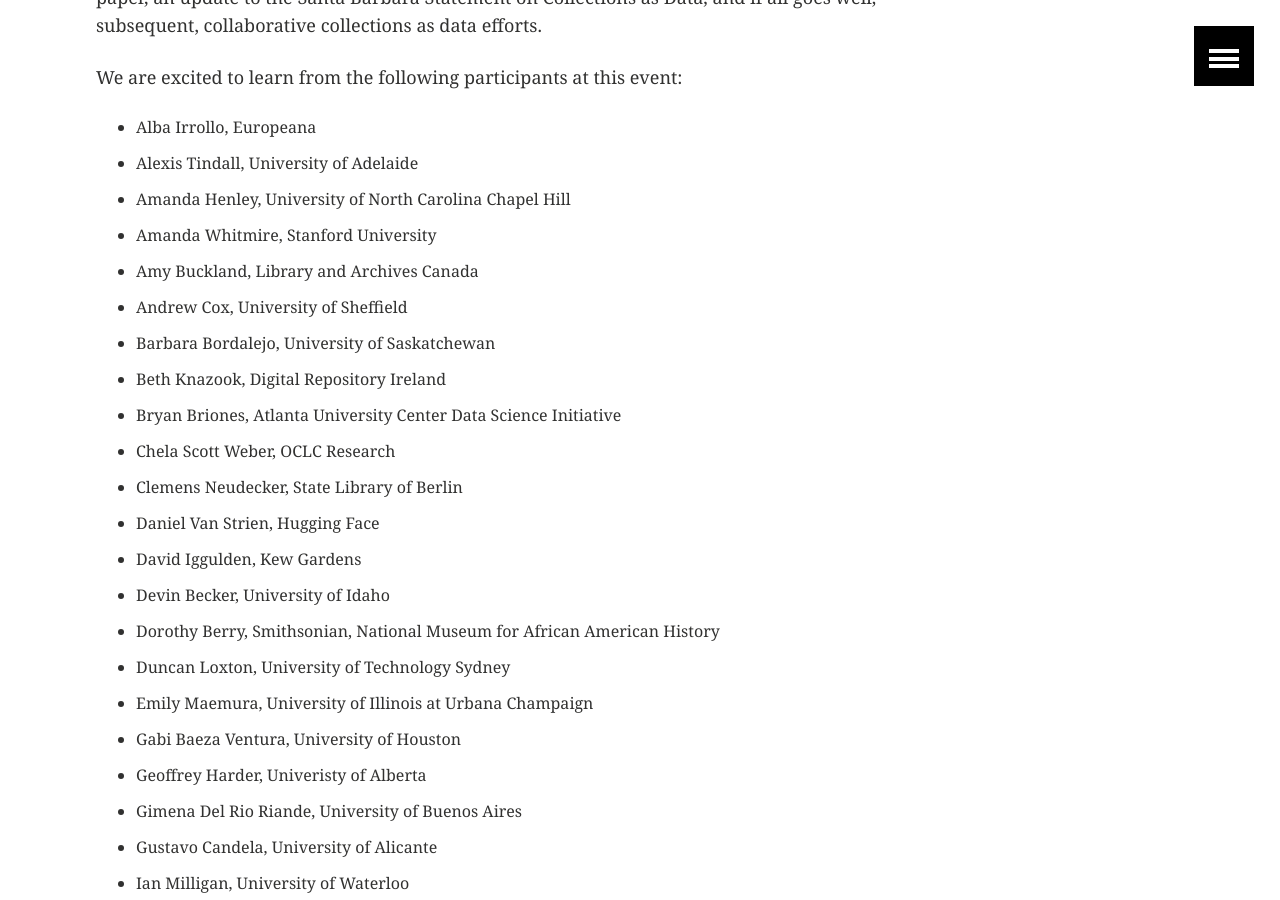
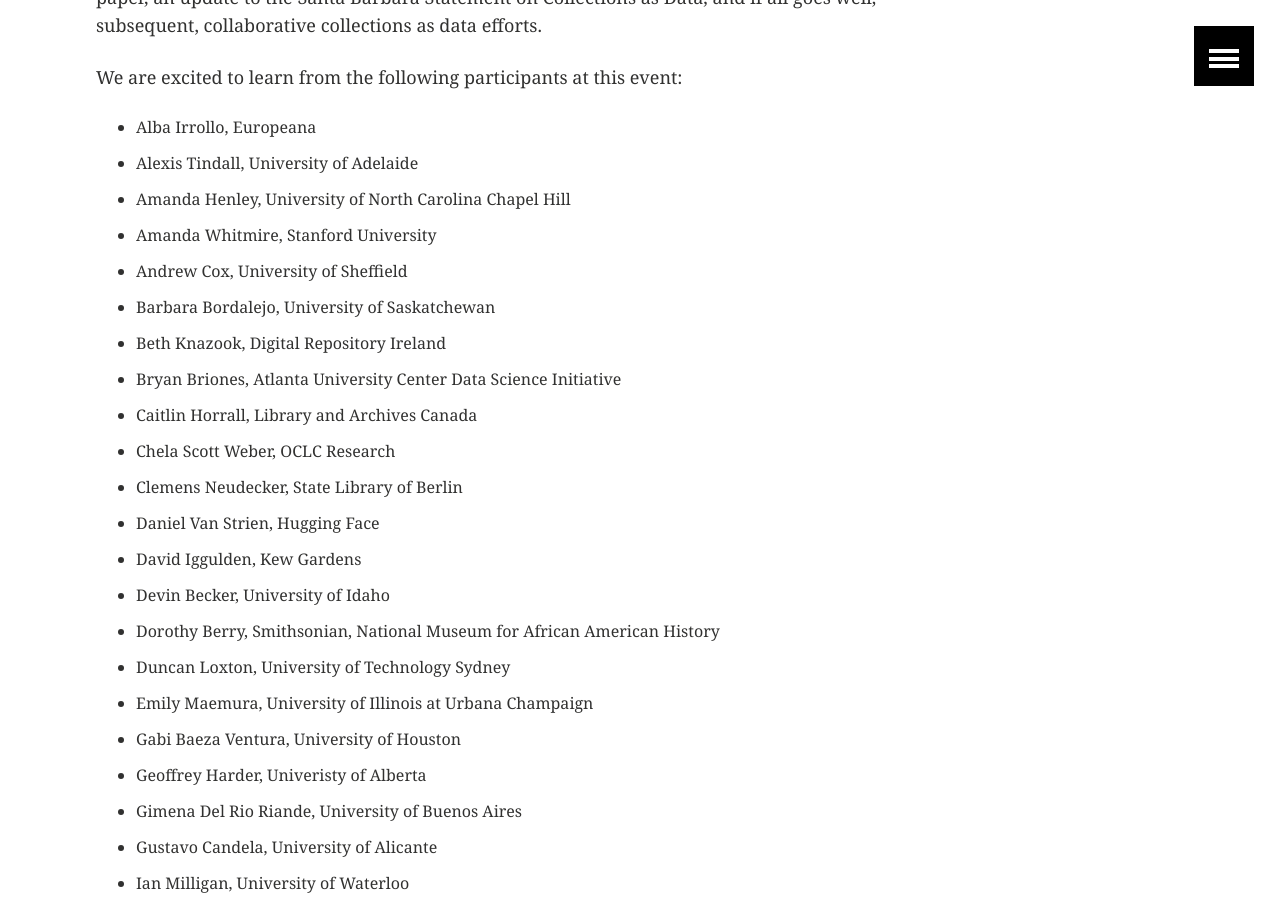
Before and after one commit to collectionsasdata/part2whole, a Jekyll site: the page built from _posts/2023-01-30-iac.markdown, in a window 1280 px wide and 900 px high, scrolled down 564 px. Built offline with Jekyll 4.4.1, drawn with Linux system fonts in a browser that asks for light colours.

Commit message:
Update 2023-01-30-iac.markdown

```diff
--- a/_posts/2023-01-30-iac.markdown
+++ b/_posts/2023-01-30-iac.markdown
@@ -16,11 +16,11 @@ We are excited to learn from the following participants at this event:
 - Alexis Tindall, University of Adelaide
 - Amanda Henley, University of North Carolina Chapel Hill
 - Amanda Whitmire,	Stanford University
-- Amy Buckland,	Library and Archives Canada
 - Andrew Cox,	University of Sheffield
 - Barbara Bordalejo,	University of Saskatchewan
 - Beth Knazook,	Digital Repository Ireland
 - Bryan Briones,	Atlanta University Center Data Science Initiative
+- Caitlin Horrall, Library and Archives Canada
 - Chela Scott Weber,	OCLC Research
 - Clemens Neudecker,	State Library of Berlin
 - Daniel Van Strien, Hugging Face
```
